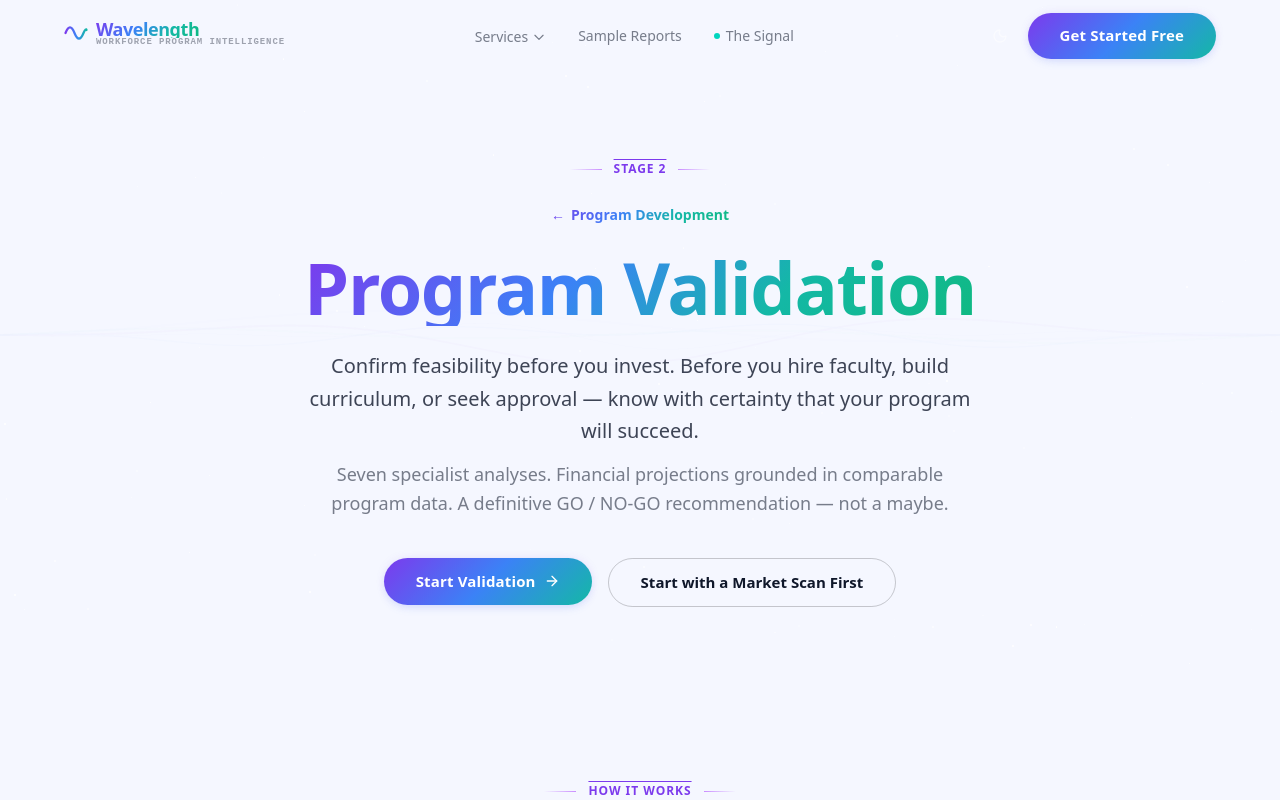
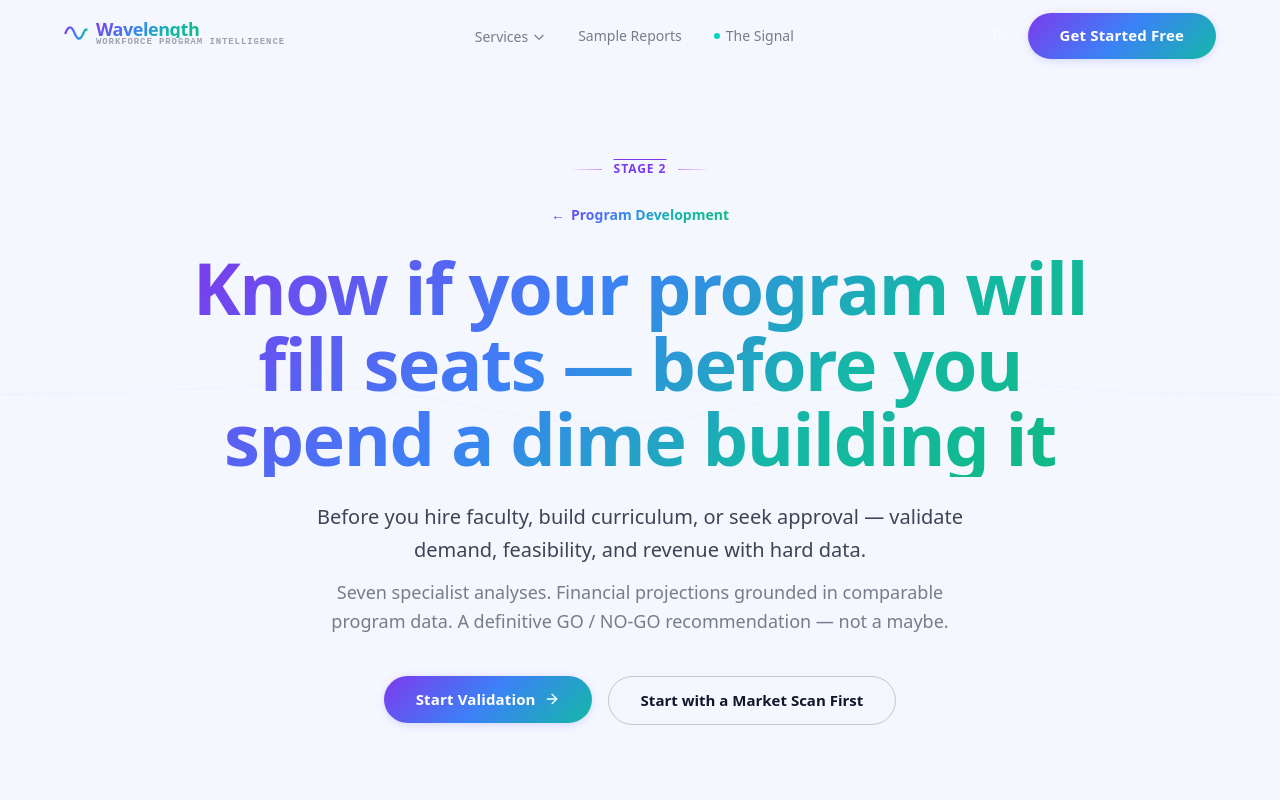
Before and after one commit to wspanic201/workforce-intelligence, a Next.js app: page /validate in a window 1280 px wide. Shown: the top 800 px of the page. Built offline with nearby package versions, Linux system fonts and the light colour scheme.

Commit message:
copy: benefit-driven H1s for Discover, Validate, and Grants pages

```diff
--- a/app/discover/page.tsx
+++ b/app/discover/page.tsx
@@ -63,13 +63,13 @@ export default function DiscoverPage() {
               className="text-gradient-cosmic font-heading font-bold leading-[1.05] mx-auto max-w-4xl mt-4"
               style={{ fontSize: 'clamp(2.5rem, 5vw + 0.5rem, 4.5rem)' }}
             >
-              Program Opportunity Scan
+              Find your next high-demand program — before your competitors do
             </h1>
           </AnimateOnScroll>
 
           <AnimateOnScroll variant="fade-up" delay={200} duration={800}>
             <p className="mt-6 text-lg md:text-xl text-theme-secondary max-w-2xl mx-auto leading-relaxed font-medium">
-              Find out exactly what programs your region needs — before you invest a dollar in development.
+              The Program Opportunity Scan maps regional demand, employer needs, and competitive gaps into a clear action plan.
             </p>
             <p className="mt-3 text-base md:text-lg text-theme-tertiary max-w-2xl mx-auto leading-relaxed">
               A 25+ page report with scored opportunities, competitive gaps, employer demand signals, grant alignment, and hidden opportunities your competitors will miss. All from 50+ verified sources.
--- a/app/grants/page.tsx
+++ b/app/grants/page.tsx
@@ -43,13 +43,13 @@ export default function GrantsPage() {
               className="text-gradient-cosmic font-heading font-bold leading-[1.05] mx-auto max-w-4xl mt-4"
               style={{ fontSize: 'clamp(2.5rem, 5vw + 0.5rem, 4.5rem)' }}
             >
-              Grant Intelligence Scan
+              Stop chasing every grant. Start winning the right ones.
             </h1>
           </AnimateOnScroll>
 
           <AnimateOnScroll variant="fade-up" delay={200} duration={800}>
             <p className="mt-6 text-lg md:text-xl text-theme-secondary max-w-2xl mx-auto leading-relaxed font-medium">
-              Tune into funding opportunities your competitors are missing.
+              The Grant Intelligence Scan matches real funding to your institution's programs, capacity, and strengths.
             </p>
             <p className="mt-3 text-base md:text-lg text-theme-tertiary max-w-2xl mx-auto leading-relaxed">
               30+ federal and foundation grants scanned, scored for your institution, and ranked into a prioritized action plan — with deadlines, effort estimates, and past award data.
--- a/app/validate/page.tsx
+++ b/app/validate/page.tsx
@@ -55,13 +55,13 @@ export default function ValidatePage() {
               className="text-gradient-cosmic font-heading font-bold leading-[1.05] mx-auto max-w-4xl"
               style={{ fontSize: 'clamp(2.5rem, 5vw + 0.5rem, 4.5rem)' }}
             >
-              Program Validation
+              Know if your program will fill seats — before you spend a dime building it
             </h1>
           </AnimateOnScroll>
 
           <AnimateOnScroll variant="fade-up" delay={200} duration={800}>
             <p className="mt-6 text-lg md:text-xl text-theme-secondary max-w-2xl mx-auto leading-relaxed font-medium">
-              Confirm feasibility before you invest. Before you hire faculty, build curriculum, or seek approval — know with certainty that your program will succeed.
+              Before you hire faculty, build curriculum, or seek approval — validate demand, feasibility, and revenue with hard data.
             </p>
             <p className="mt-3 text-base md:text-lg text-theme-tertiary max-w-2xl mx-auto leading-relaxed">
               Seven specialist analyses. Financial projections grounded in comparable program data. A definitive GO&nbsp;/&nbsp;NO-GO recommendation — not a maybe.
```
